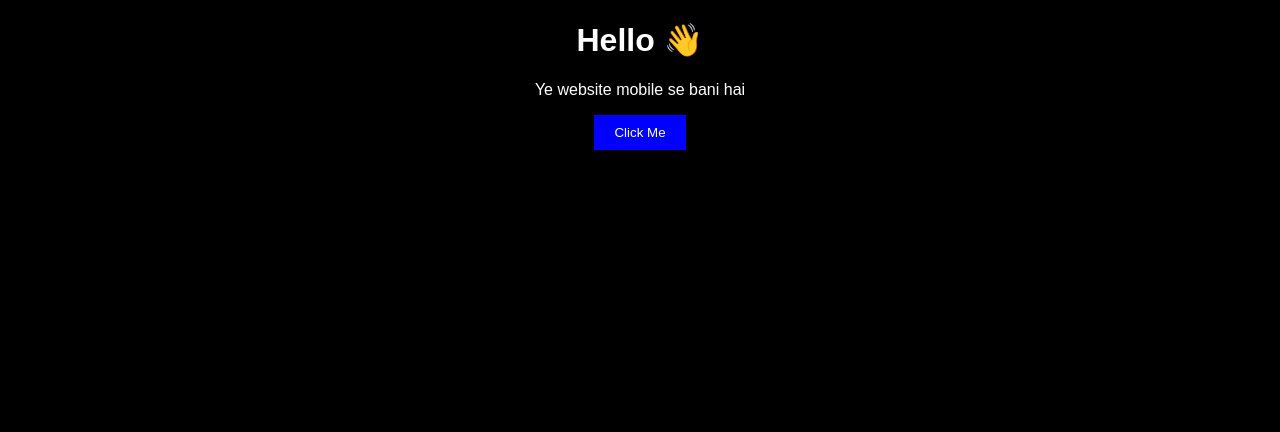
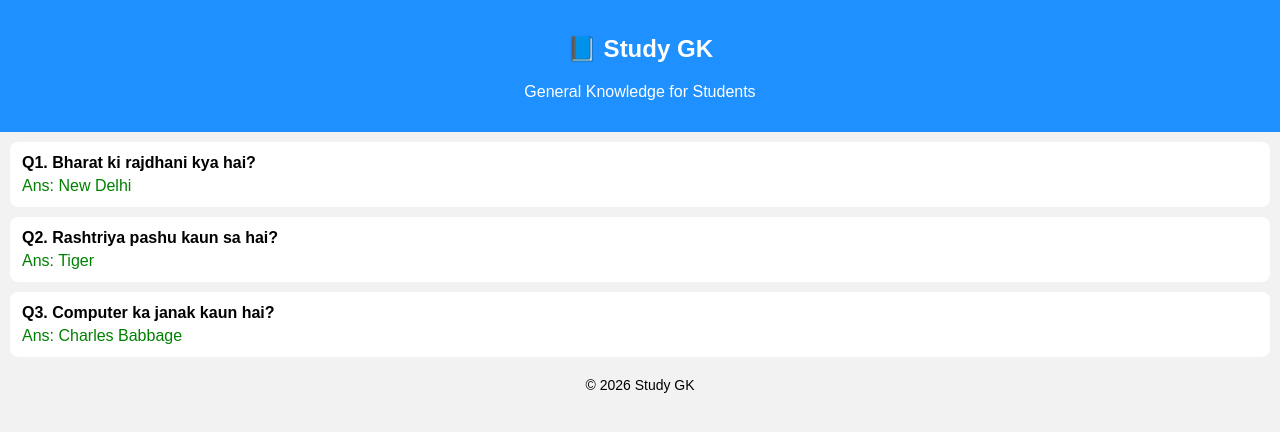
Before and after one commit to favoritemusichits-hash/My-website-, a plain HTML site: page index.html in a window 1280 px wide. Drawn offline with Linux system fonts and the light colour scheme.

Commit message:
Revamp index.html for Study GK website

```diff
--- a/index.html
+++ b/index.html
@@ -1,27 +1,67 @@
 <!DOCTYPE html>
 <html>
 <head>
-  <title>My First Website</title>
-  <style>
-    body {
-      background-color: black;
-      color: white;
-      text-align: center;
-      font-family: Arial;
-    }
-    button {
-      padding: 10px 20px;
-      background: blue;
-      color: white;
-      border: none;
-    }
-  </style>
+<meta charset="UTF-8">
+<title>Study GK</title>
+<meta name="viewport" content="width=device-width, initial-scale=1">
+<style>
+body{
+  margin:0;
+  font-family: Arial;
+  background:#f2f2f2;
+}
+header{
+  background:#1e90ff;
+  color:white;
+  padding:15px;
+  text-align:center;
+}
+.box{
+  background:white;
+  margin:10px;
+  padding:12px;
+  border-radius:8px;
+}
+.q{
+  font-weight:bold;
+}
+.a{
+  color:green;
+  margin-top:5px;
+}
+footer{
+  text-align:center;
+  font-size:14px;
+  padding:10px;
+}
+</style>
 </head>
+
 <body>
 
-  <h1>Hello 👋</h1>
-  <p>Ye website mobile se bani hai</p>
-  <button onclick="alert('Welcome!')">Click Me</button>
+<header>
+  <h2>📘 Study GK</h2>
+  <p>General Knowledge for Students</p>
+</header>
+
+<div class="box">
+  <div class="q">Q1. Bharat ki rajdhani kya hai?</div>
+  <div class="a">Ans: New Delhi</div>
+</div>
+
+<div class="box">
+  <div class="q">Q2. Rashtriya pashu kaun sa hai?</div>
+  <div class="a">Ans: Tiger</div>
+</div>
+
+<div class="box">
+  <div class="q">Q3. Computer ka janak kaun hai?</div>
+  <div class="a">Ans: Charles Babbage</div>
+</div>
+
+<footer>
+  © 2026 Study GK
+</footer>
 
 </body>
 </html>
```
